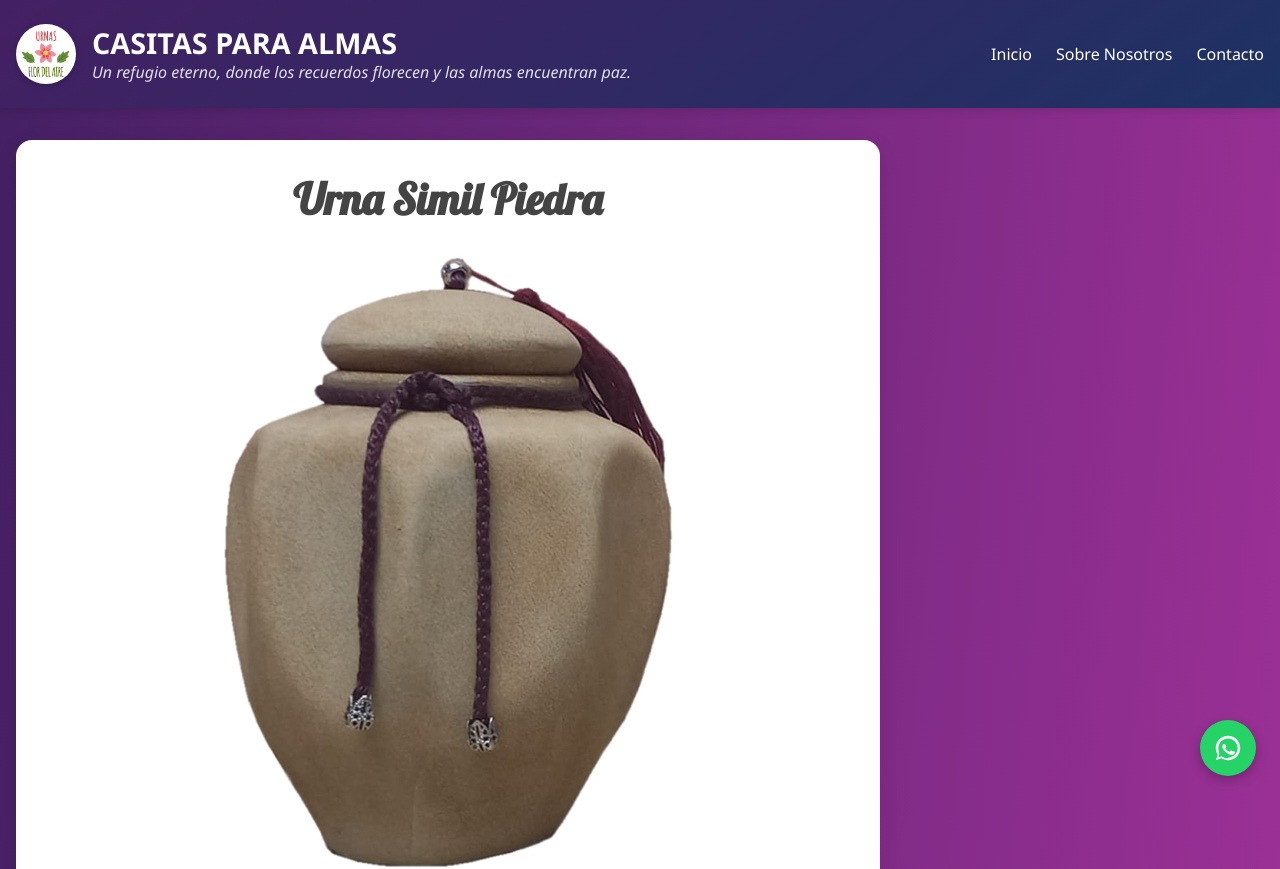
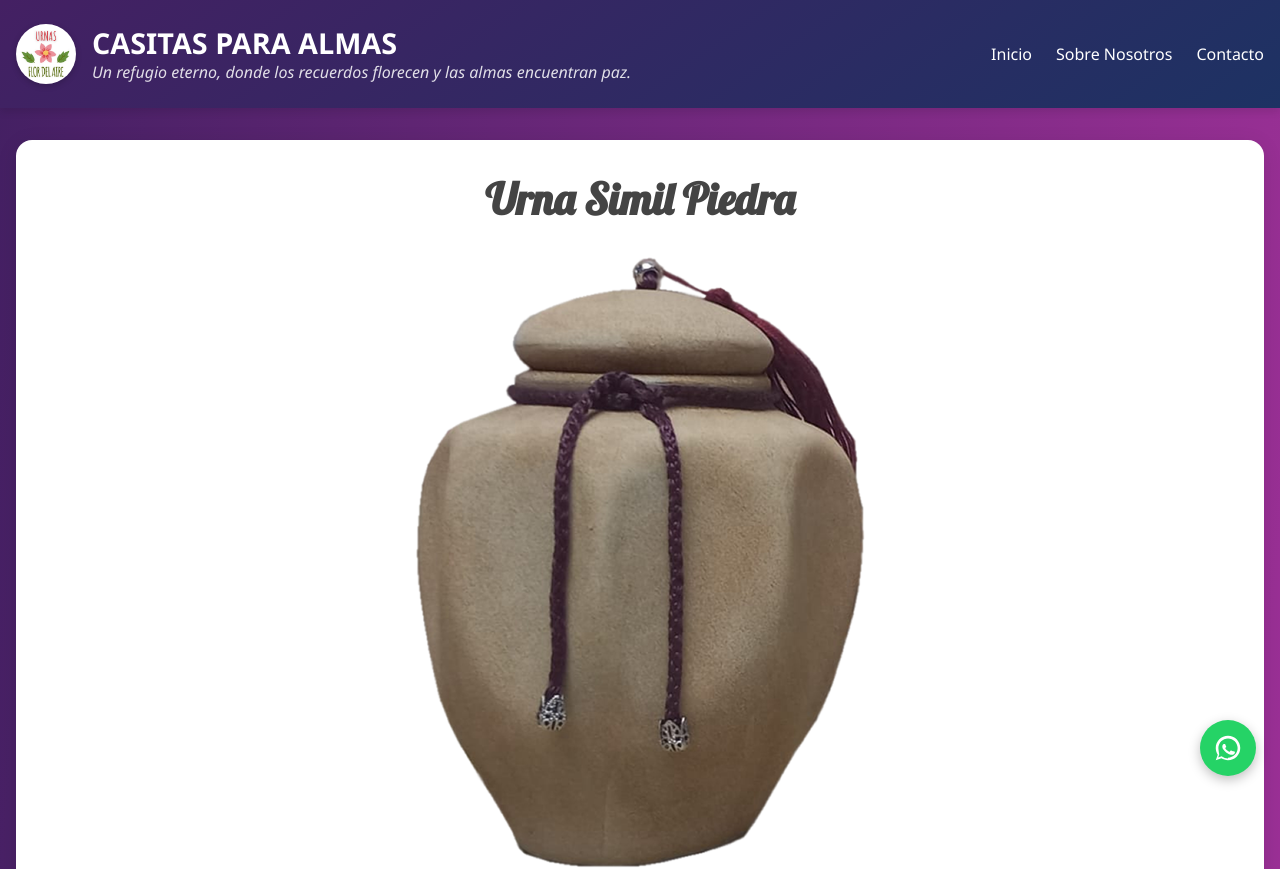
Before and after one commit to miguelkenny/urnasflordelaire, a SvelteKit app: page /urnas/urna-1500-piedra in a window 1280 px wide. Shown: the top 869 px of the page. Built offline with nearby package versions, Linux system fonts and the light colour scheme.

Commit message:
division de estilos css

```diff
--- a/src/app.css
+++ b/src/app.css
@@ -40,6 +40,9 @@ h3 {
   min-height: 100vh;
 }
 
+.main-container {
+  align-items: center;
+}
 /* Tarjetas de urnas */
 .urna-card {
   background: rgb(61, 45, 108);
--- a/src/resenias.css
+++ b/src/resenias.css
@@ -3,7 +3,7 @@
 .flyer {
   background: #fff;
   padding: 2rem;
-  max-width: 800px;
+  max-width: 100%;
   margin: 2rem 1rem;
   box-shadow: 0 4px 20px rgba(0, 0, 0, 0.1);
   border-radius: 16px;
@@ -14,7 +14,7 @@
   display: flex;
   flex-direction: column;
   align-items: center;
-  text-align: center;
+  text-align: start;
 }
 
 h1 {
--- a/src/routes/dataUrnas.js
+++ b/src/routes/dataUrnas.js
@@ -181,7 +181,7 @@ export default [
   },
   {
     slug: "urna-luz",
-    nombre: "Urna Luz 1.700",
+    nombre: "Urna Luz ~ 1.700 Lts.",
     descripcion: `"Urna Luz, delicadamente pintada a mano con un hermoso árbol de la vida realzado con destellos plateados, simbolizando la conexión eterna y la esperanza luminosa para el descanso de tus seres queridos."`,
     descripcionLarga: [
       "La urna Luz es mucho más que un contenedor; es un símbolo de vida, esperanza y continuidad.",
```
Also changed, not shown: static/images/3500-origen2.png.
